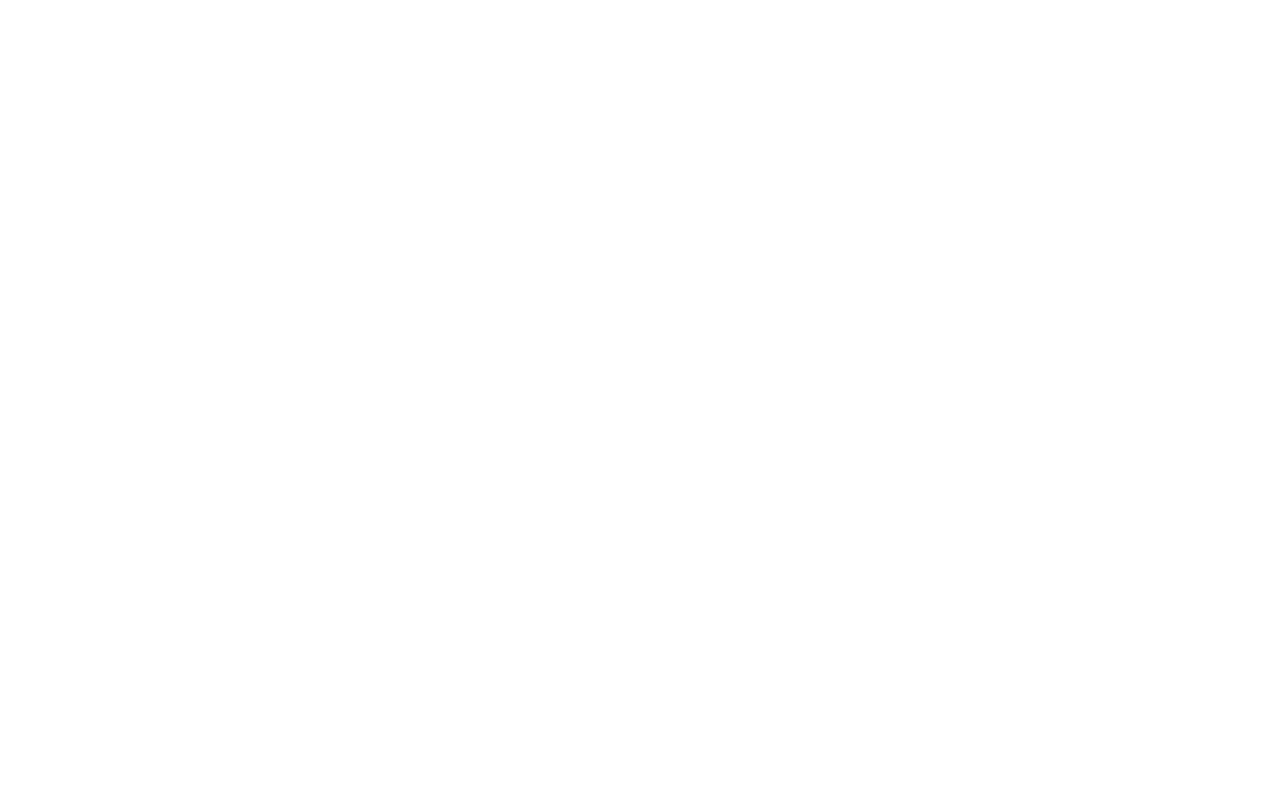
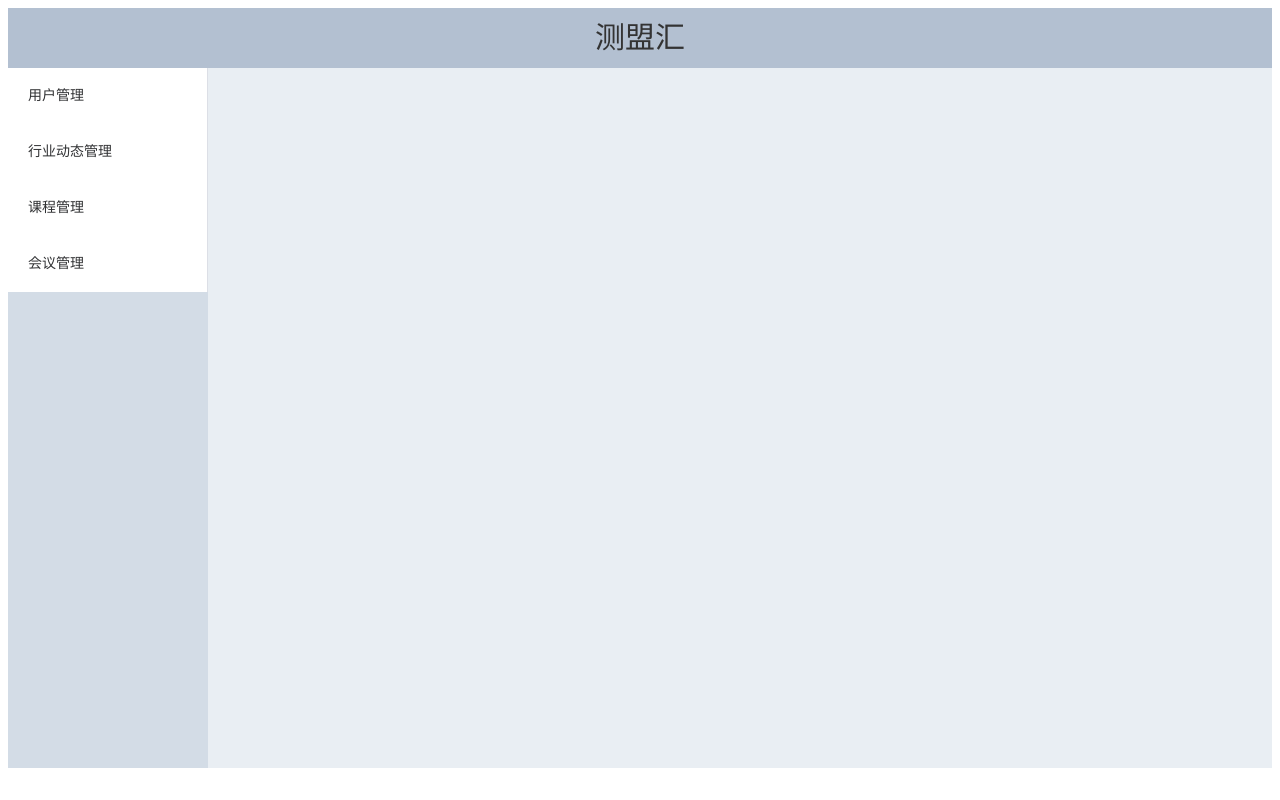
Before and after one commit to RiverMelanie/TestAllianceHub, a Vue app: page /Managerhome in a window 1280 px wide. Before the commit this address had no page. Built offline with nearby package versions, Linux system fonts and the light colour scheme; the HTML template or start-up script is replaced by a standard one.

Commit message:
管理员界面

```diff
--- a/src/router/index.ts
+++ b/src/router/index.ts
@@ -36,6 +36,33 @@
       ]
     },
     {
+      path: '/Managerhome',
+      name: 'home',
+      component: ()=>import('../views/ManagerHome.vue'),
+      children:[
+        {
+          path: '/ManagerUserManagement',
+          name: 'UserManagement',
+          component: ()=>import('../views/ManagerUserManagement.vue'),
+        },
+        {
+          path: '/ManagerIndustryDynamicsManagement',
+          name: 'IndustryDynamicsManagement',
+          component: ()=>import('../views/ManagerIndustryDynamicsManagement.vue'),
+        },
+        {
+          path: '/ManagerCourseManagement',
+          name: 'CourseManagement',
+          component: ()=>import('../views/ManagerCourseManagement.vue'),
+        },
+        {
+          path: '/ManagerMeetingManagement',
+          name: 'MeetingManagement',
+          component: ()=>import('../views/ManagerMeetingManagement.vue'),
+        },
+      ]
+    },
+    {
       path: '/about',
       name: 'about',
       // route level code-splitting
--- /dev/null
+++ b/src/views/ManagerCourseManagement.vue
@@ -0,0 +1,7 @@
+<script setup lang="ts">
+
+</script>
+
+<template>
+
+</template>
--- /dev/null
+++ b/src/views/ManagerHome.vue
@@ -0,0 +1,68 @@
+<template>
+	<div class="common-layout">
+	    <el-container>
+	      <el-header>测盟汇</el-header>
+	      <el-container>
+	        <el-aside width="200px">
+			  <el-menu
+				default-active="2"
+				class="el-menu-vertical-demo"
+				router
+			  >
+				<el-menu-item index="/ManagerUserManagement">
+				  <span>用户管理</span>
+				</el-menu-item>
+
+				<el-menu-item index="/ManagerIndustryDynamicsManagement">
+				  <span>行业动态管理</span>
+				</el-menu-item>
+
+				<el-menu-item index="/ManagerCourseManagement">
+				  <span>课程管理</span>
+				</el-menu-item>
+
+				<el-menu-item index="/ManagerMeetingManagement">
+				  <span>会议管理</span>
+				</el-menu-item>
+
+			  </el-menu>
+			</el-aside>
+	        <el-main>
+				<router-view></router-view>
+			</el-main>
+	      </el-container>
+	    </el-container>
+	  </div>
+</template>
+
+<script setup lang="ts">
+</script>
+
+<style scoped>
+	  .el-header{
+	    background-color: #B3C0D1;
+	    color: #333;
+	    text-align: center;
+	    line-height: 60px;
+		font-size: 30px;
+	  }
+
+	  .el-aside {
+	    background-color: #D3DCE6;
+	    color: #333;
+	    text-align: center;
+	    line-height: 200px;
+		height: 700px;
+	  }
+
+	  .el-main {
+	    background-color: #E9EEF3;
+	    color: #333;
+	    text-align: center;
+	    line-height: 60px;
+	  }
+
+	  body > .el-container {
+	    margin-bottom: 40px;
+	  }
+</style>
--- /dev/null
+++ b/src/views/ManagerIndustryDynamicsManagement.vue
@@ -0,0 +1,7 @@
+<script setup lang="ts">
+
+</script>
+
+<template>
+
+</template>
--- /dev/null
+++ b/src/views/ManagerMeetingManagement.vue
@@ -0,0 +1,7 @@
+<script setup lang="ts">
+
+</script>
+
+<template>
+
+</template>
--- /dev/null
+++ b/src/views/ManagerUserManagement.vue
@@ -0,0 +1,7 @@
+<script setup lang="ts">
+
+</script>
+
+<template>
+
+</template>
```
